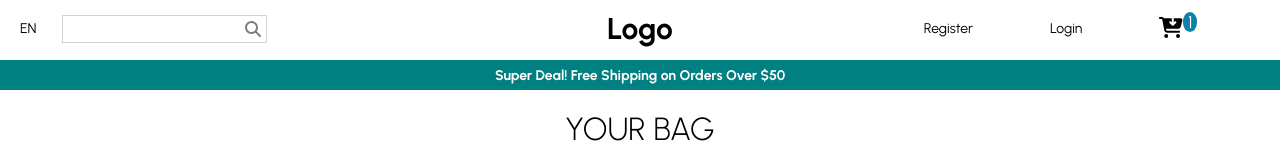
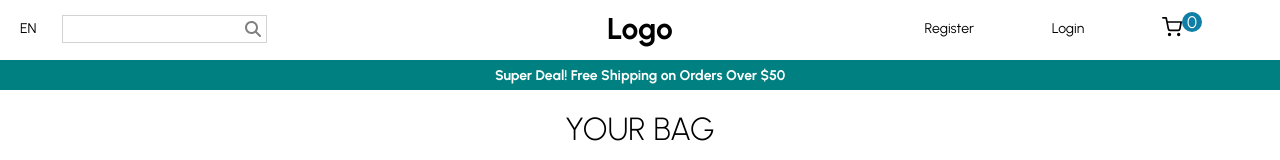
Before and after one commit to Muhmmedmedhat0/ECOMMERCE-SHOP, a Next.js app: page /cart in a window 1280 px wide. Shown: the top 160 px of the page. Built offline with nearby package versions, Linux system fonts and the light colour scheme.

Commit message:
create cartSlice

```diff
--- /dev/null
+++ b/app/slices/cartSlice.js
@@ -0,0 +1,22 @@
+import { createSlice } from '@reduxjs/toolkit';
+
+const cartSlice = createSlice({
+  name: 'cart',
+  initialState: {
+    products: [],
+    cardQuantity: 0,
+    totalPrice: 0,
+  },
+  reducers: {
+    // add to cart
+    addToCart: (state, action) => {
+      state.cardQuantity += 1;
+      state.products.push(action.payload);
+      // calculate the pice by quantity number
+      state.totalPrice += action.payload.price * action.payload.quantity;
+    },
+  },
+});
+
+export const { addToCart } = cartSlice.actions;
+export default cartSlice.reducer;
--- a/app/store.js
+++ b/app/store.js
@@ -1,8 +1,9 @@
 import { configureStore } from '@reduxjs/toolkit';
 import products from './slices/productsSlice';
-
+import cart from './slices/cartSlice';
 export default configureStore({
   reducer: {
     products,
+    cart,
   },
 });
--- a/components/Home/Navbar.jsx
+++ b/components/Home/Navbar.jsx
@@ -1,13 +1,13 @@
 import React from 'react';
 import Link from 'next/link';
 import { FontAwesomeIcon } from '@fortawesome/react-fontawesome';
-import {
-  faMagnifyingGlass,
-  faCartArrowDown,
-} from '@fortawesome/free-solid-svg-icons';
+import { faMagnifyingGlass } from '@fortawesome/free-solid-svg-icons';
+import { FiShoppingCart } from 'react-icons/fi';
 import style from '../../styles/Home/Navbar.module.css';
+import { useSelector } from 'react-redux';
 
 function Navbar() {
+  const { cardQuantity } = useSelector((state) => state.cart);
   return (
     <section className={style.container}>
       <div className={style.wrapper}>
@@ -35,9 +35,9 @@ function Navbar() {
           </div>
           <div className={style.right_menuItem}>
             <Link href="/cart">
-              <FontAwesomeIcon icon={faCartArrowDown} className={style.cart} />
+              <FiShoppingCart fontSize={'20px'} />
             </Link>
-            <span className={style.menuItem_count}>1</span>
+            <span className={style.menuItem_count}>{cardQuantity}</span>
           </div>
         </div>
       </div>
--- a/package.json
+++ b/package.json
@@ -19,6 +19,7 @@
     "next": "^12.1.6",
     "react": "18.2.0",
     "react-dom": "18.2.0",
+    "react-icons": "^4.4.0",
     "react-redux": "^8.0.2",
     "react-stripe-checkout": "^2.6.3"
   },
```
Also changed, not shown: pages/products/[...id].js (+45 -12 lines), 1 other file (tests, documents, lock files or other folders).
